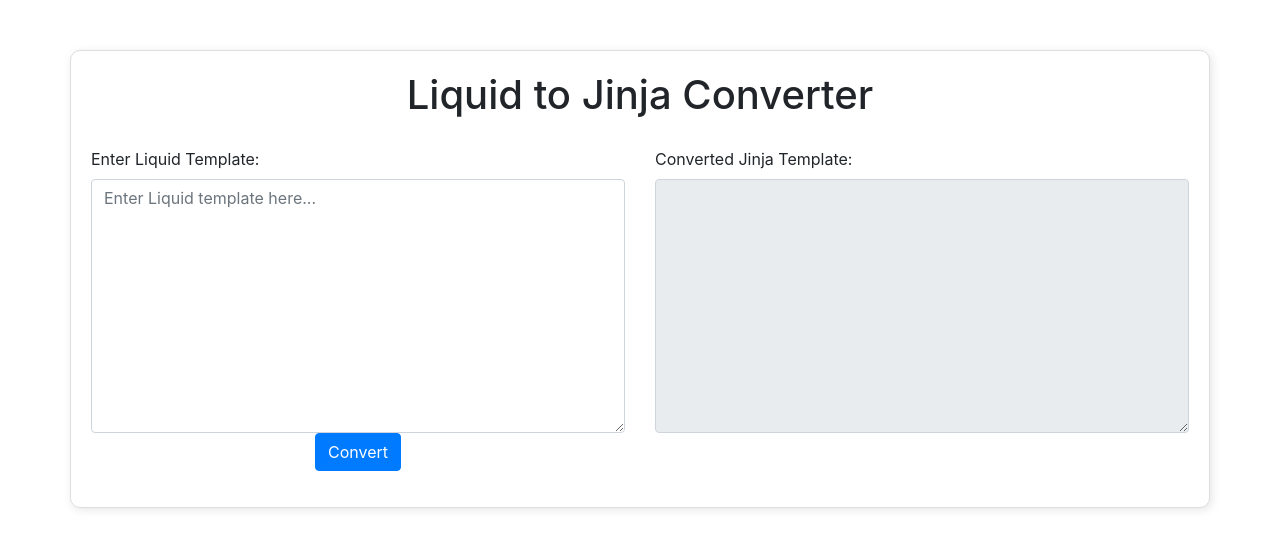
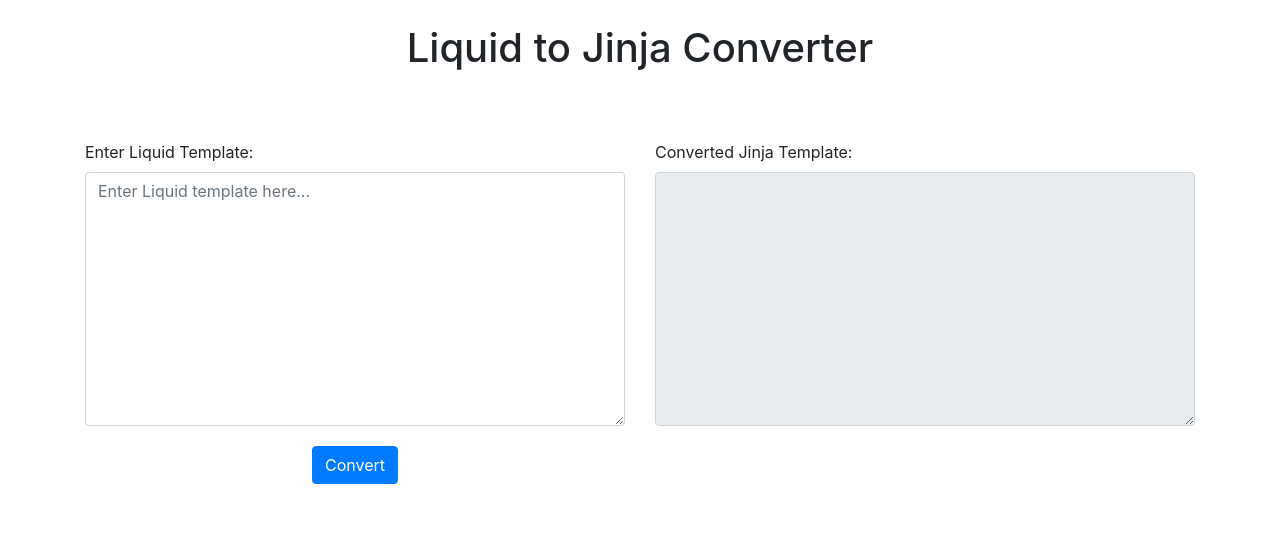
Before and after one commit to saif-islam-moe/Liquid_to_Jinja, a Flask app: page / in a window 1280 px wide. Shown: the top 549 px of the page. Run offline with Flask 3, Linux system fonts and the light colour scheme; some libraries are stand-ins or nearby versions.

Commit message:
refactor: streamline Liquid to Jinja conversion process and clean up HTML structure

```diff
--- a/app.py
+++ b/app.py
@@ -10,9 +10,7 @@ def index():
 
     if request.method == 'POST':
         liquid_template = request.form['liquid_template']  # Get the liquid template from form data.
-        print(liquid_template)
-        jinja_template = convert_liquid_to_jinja(liquid_template)
-        print(jinja_template)  # Convert the Liquid template to Jinja template.
+        jinja_template = convert_liquid_to_jinja(liquid_template)  # Convert the Liquid template to Jinja template.
 
     return render_template('index.html', liquid_template=liquid_template, jinja_template=jinja_template)
 
--- a/templates/index.html
+++ b/templates/index.html
@@ -7,66 +7,28 @@
     <!-- Bootstrap CSS -->
     <link href="https://stackpath.bootstrapcdn.com/bootstrap/4.5.2/css/bootstrap.min.css" rel="stylesheet">
     <style>
-        body {
-            padding-top: 50px;
-        }
-        .container {
-            border: 1px solid #dedede;
-            border-radius: 10px;
-            box-shadow: 2px 2px 10px rgba(0, 0, 0, 0.1);
-            background-color: #fff;
-            padding: 20px;
-        }
         .textarea-container {
-            margin-top: 20px;
-            position: relative;
-        }
-        .loading-overlay {
-            position: absolute;
-            top: 0;
-            left: 0;
-            width: 100%;
-            height: 100%;
-            display: none;
-            background-color: rgba(255, 255, 255, 0.8);
-            align-items: center;
-            justify-content: center;
-        }
-        .loading-overlay.active {
-            display: flex;
-        }
-        @keyframes spin {
-            0% { transform: rotate(0deg); }
-            100% { transform: rotate(360deg); }
-        }
-        .spinner {
-            border: 5px solid #f3f3f3;
-            border-top: 5px solid #3498db;
-            border-radius: 50%;
-            width: 50px;
-            height: 50px;
-            animation: spin 2s linear infinite;
+            margin: 20px 0;
         }
     </style>
 </head>
 <body>
     <div class="container">
-        <h1 class="text-center">Liquid to Jinja Converter</h1>
-        <div class="row">
+        <h1 class="text-center mt-4">Liquid to Jinja Converter</h1>
+        <div class="row mt-5">
             <div class="col-md-6">
-                <div class="textarea-container">
-                    <label for="liquidTemplateTextarea">Enter Liquid Template:</label>
-                    <div class="loading-overlay" id="loadingOverlay">
-                        <div class="spinner"></div>
+                <form action="/" method="POST">
+                    <div class="form-group textarea-container">
+                        <label for="liquidTemplateTextarea">Enter Liquid Template:</label>
+                        <textarea id="liquidTemplateTextarea" name="liquid_template" rows="10" class="form-control" placeholder="Enter Liquid template here...">{{ liquid_template }}</textarea>
                     </div>
-                    <textarea id="liquidTemplateTextarea" name="liquid_template" rows="10" class="form-control" placeholder="Enter Liquid template here...">{{ liquid_template }}</textarea>
-                </div>
-                <div class="form-group text-center">
-                    <button type="button" class="btn btn-primary" id="convertButton">Convert</button>
-                </div>
+                    <div class="form-group text-center">
+                        <button type="submit" class="btn btn-primary">Convert</button>
+                    </div>
+                </form>
             </div>
             <div class="col-md-6">
-                <div class="textarea-container">
+                <div class="form-group textarea-container">
                     <label for="jinjaTemplateTextarea">Converted Jinja Template:</label>
                     <textarea id="jinjaTemplateTextarea" rows="10" class="form-control" readonly>{{ jinja_template }}</textarea>
                 </div>
@@ -78,28 +40,5 @@
     <script src="https://code.jquery.com/jquery-3.5.1.slim.min.js"></script>
     <script src="https://cdn.jsdelivr.net/npm/@popperjs/core@2.9.3/dist/umd/popper.min.js"></script>
     <script src="https://stackpath.bootstrapcdn.com/bootstrap/4.5.2/js/bootstrap.min.js"></script>
-
-    <!-- Additional Script for loading animation and form submission -->
-    <script>
-        document.getElementById('convertButton').addEventListener('click', function() {
-            var loadingOverlay = document.getElementById('loadingOverlay');
-
-            // Show loading overlay
-            loadingOverlay.classList.add('active');
-
-            // Simulate an AJAX conversion request with timeout
-            setTimeout(function() {
-                // For demonstration purposes, we're simulating the conversion process.
-                // Normally you'd make an Ajax request to your server here.
-                // After processing, remove loading and update textarea with Jinja template
-                var jinjaTemplateTextarea = document.getElementById('jinjaTemplateTextarea');
-                var liquidTemplateTextarea = document.getElementById('liquidTemplateTextarea');
-                jinjaTemplateTextarea.value = liquidTemplateTextarea.value;  // Replace with actual converted value
-
-                // Hide loading overlay
-                loadingOverlay.classList.remove('active');
-            }, 2000);  // Simulate 2 seconds of conversion time
-        });
-    </script>
 </body>
 </html>
```
